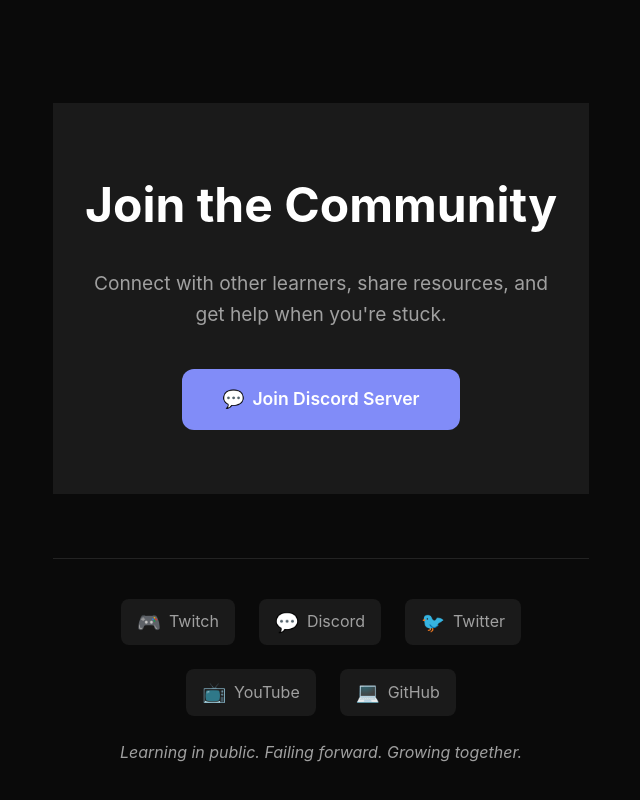
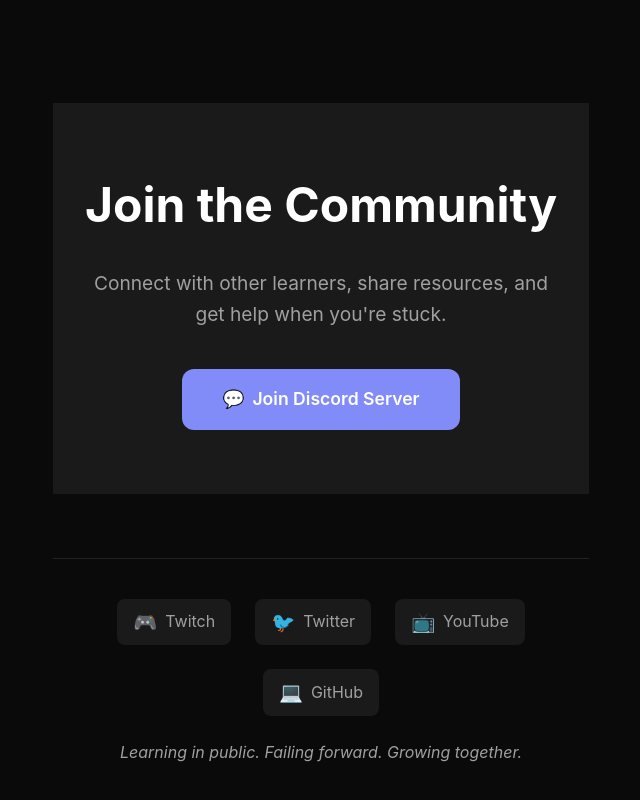
Before and after one commit to BigBrainTimeTV/bigbraintime-website, a React (Create React App) app: page / in a window 1280 px wide. Shown: the part 2428-3228 px from the top of the page, without its empty margins (319-959 px from the left). Built offline with nearby package versions, Linux system fonts and the light colour scheme.

Commit message:
update socials

```diff
--- a/src/App.tsx
+++ b/src/App.tsx
@@ -227,10 +227,10 @@
 function Footer() {
   const socials = [
     { name: 'Twitch', url: 'https://www.twitch.tv/bigbraintimetv', icon: '🎮' },
-    { name: 'Discord', url: 'https://discord.gg/bigbrain', icon: '💬' },
-    { name: 'Twitter', url: 'https://twitter.com/bigbraintime', icon: '🐦' },
-    { name: 'YouTube', url: 'https://youtube.com/@bigbraintime', icon: '📺' },
-    { name: 'GitHub', url: 'https://github.com/bigbraintimetv', icon: '💻' }
+  //  { name: 'Discord', url: 'https://discord.gg/bigbrain', icon: '💬' },
+    { name: 'Twitter', url: 'https://x.com/bigbraintimetv', icon: '🐦' },
+    { name: 'YouTube', url: 'https://www.youtube.com/@bigbraintimetv', icon: '📺' },
+    { name: 'GitHub', url: 'https://github.com/orgs/BigBrainTimeTV/repositories', icon: '💻' }
   ];
 
   return (
```
